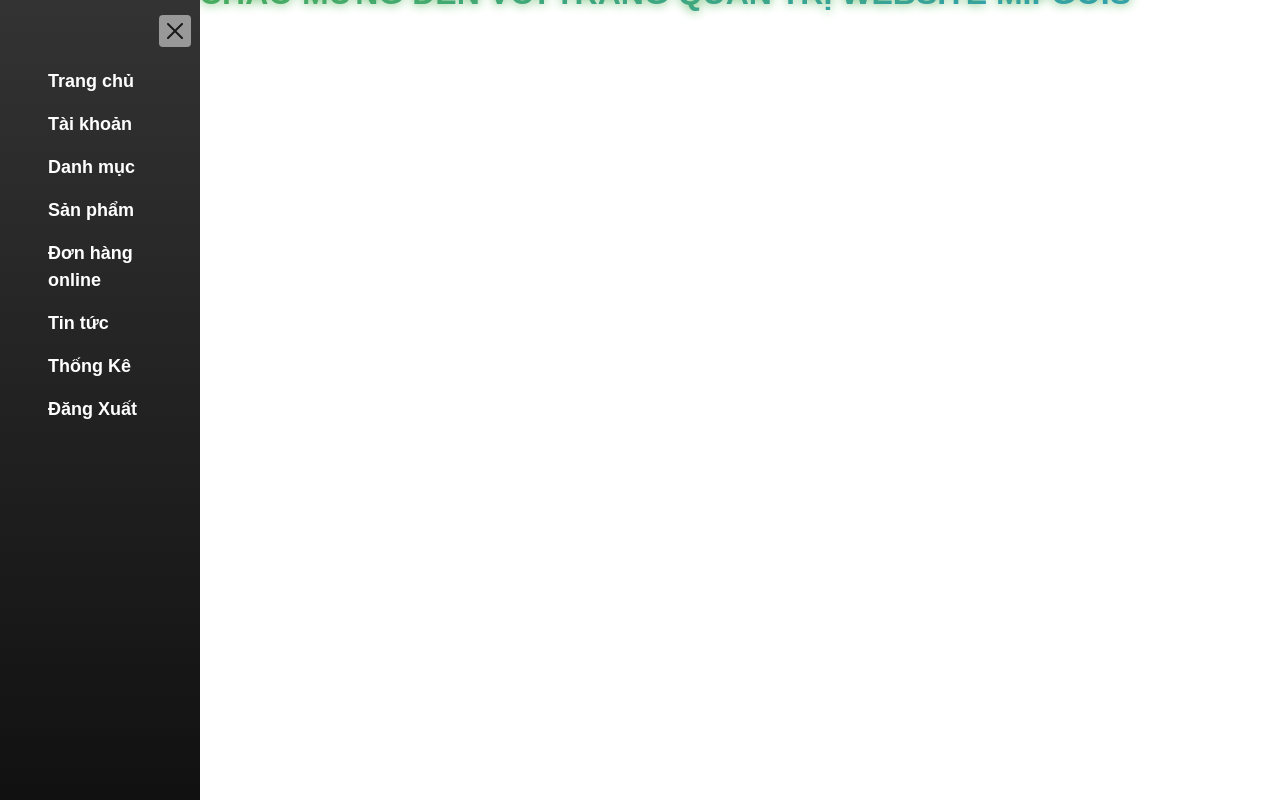
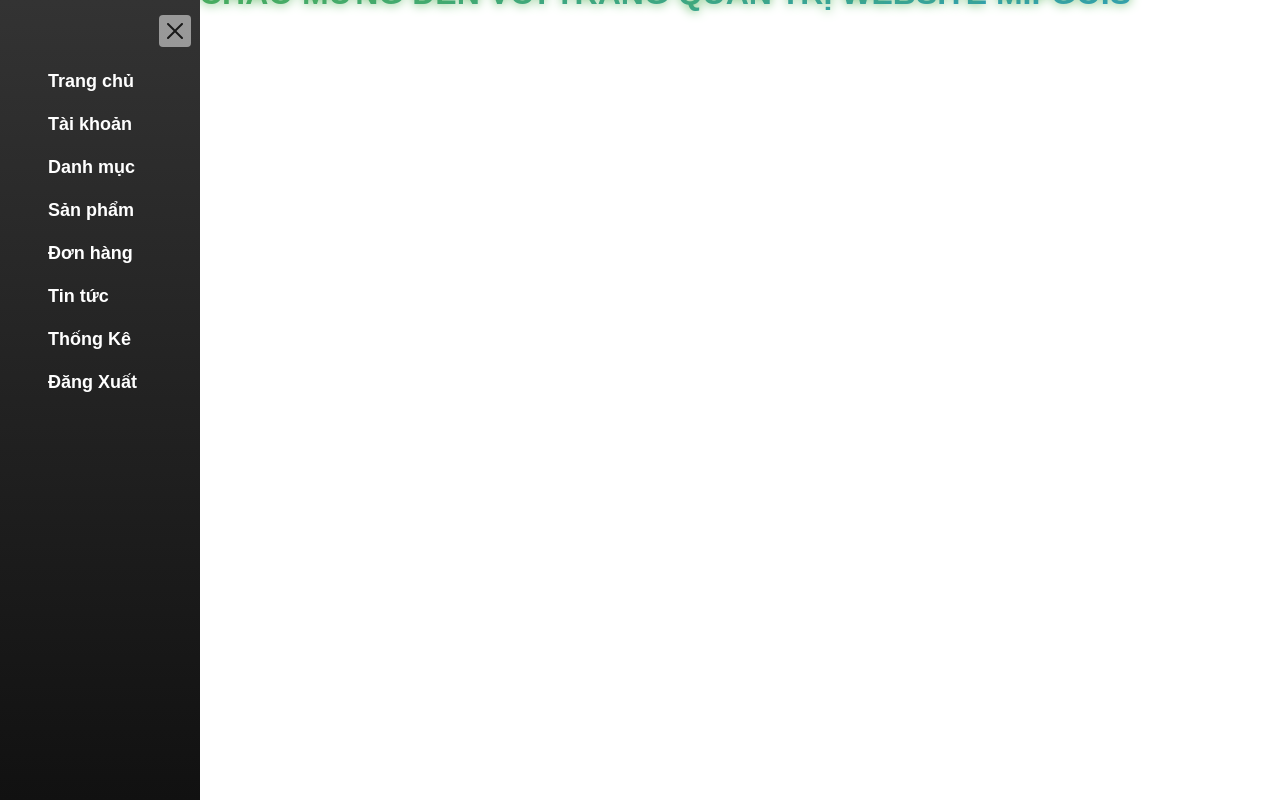
Before and after one commit to juliansad04/DuAnMott_nhom9, a PHP site: page /admin/include/header.php in a window 1280 px wide, after a click that opens the changed part. Run offline with PHP 8.4, Linux system fonts and the light colour scheme.

Commit message:
update_header

```diff
--- a/admin/include/header.php
+++ b/admin/include/header.php
@@ -172,7 +172,7 @@
         <a class="nav-link" href="./index.php?act=listcate">Danh mục</a>
         <a class="nav-link" href="./index.php?act=listproducts">Sản phẩm</a>
         <!-- <a class="nav-link" href="./index.php?act=listorder">Đơn hàng</a> -->
-        <a class="nav-link" href="./index.php?act=listorderonline">Đơn hàng online</a>
+        <a class="nav-link" href="./index.php?act=listorderonline">Đơn hàng</a>
         <a class="nav-link" href="./index.php?act=listnews">Tin tức</a>
         <a class="nav-link" href="./index.php?act=thongke">Thống Kê</a>
         <a class="nav-link" href="./index.php?act=logout">Đăng Xuất</a>
```
